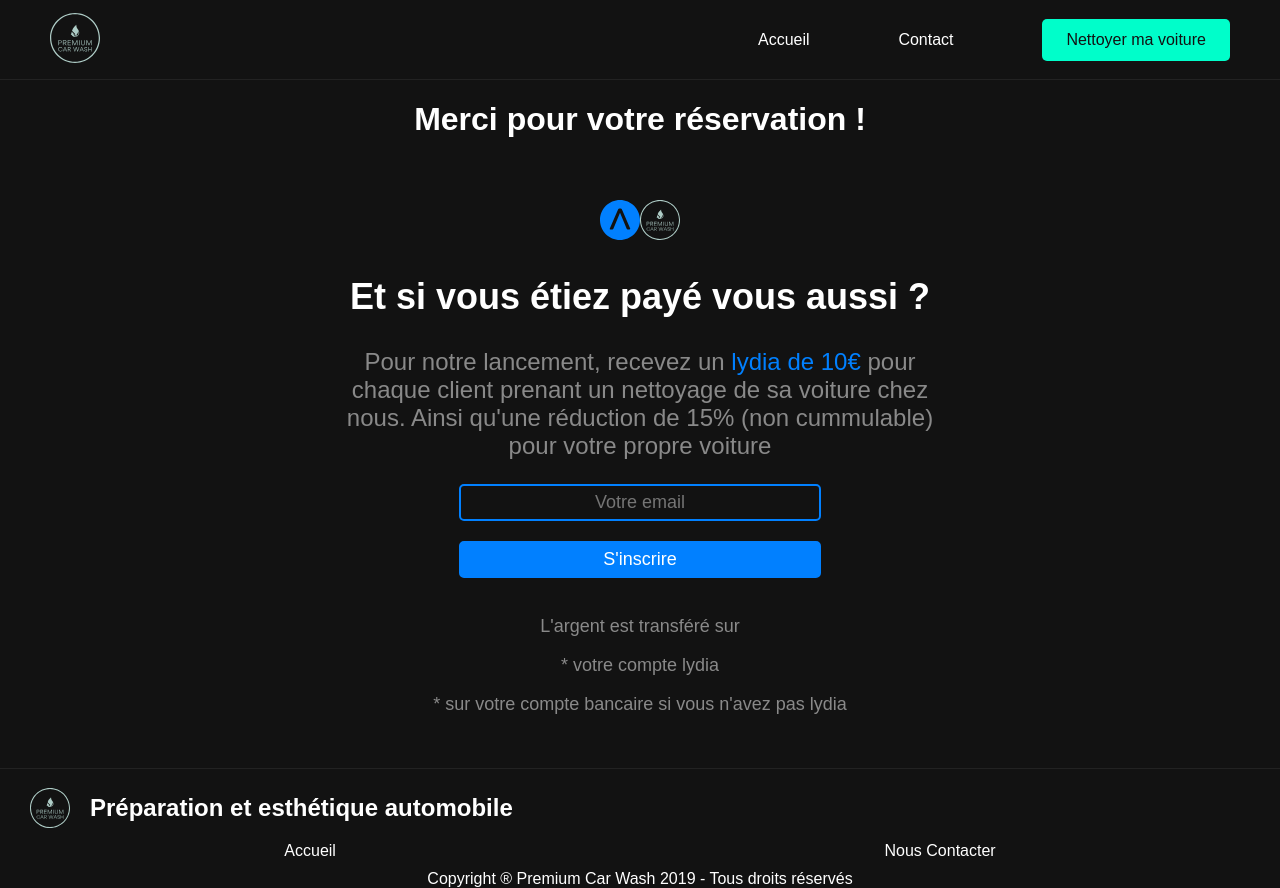
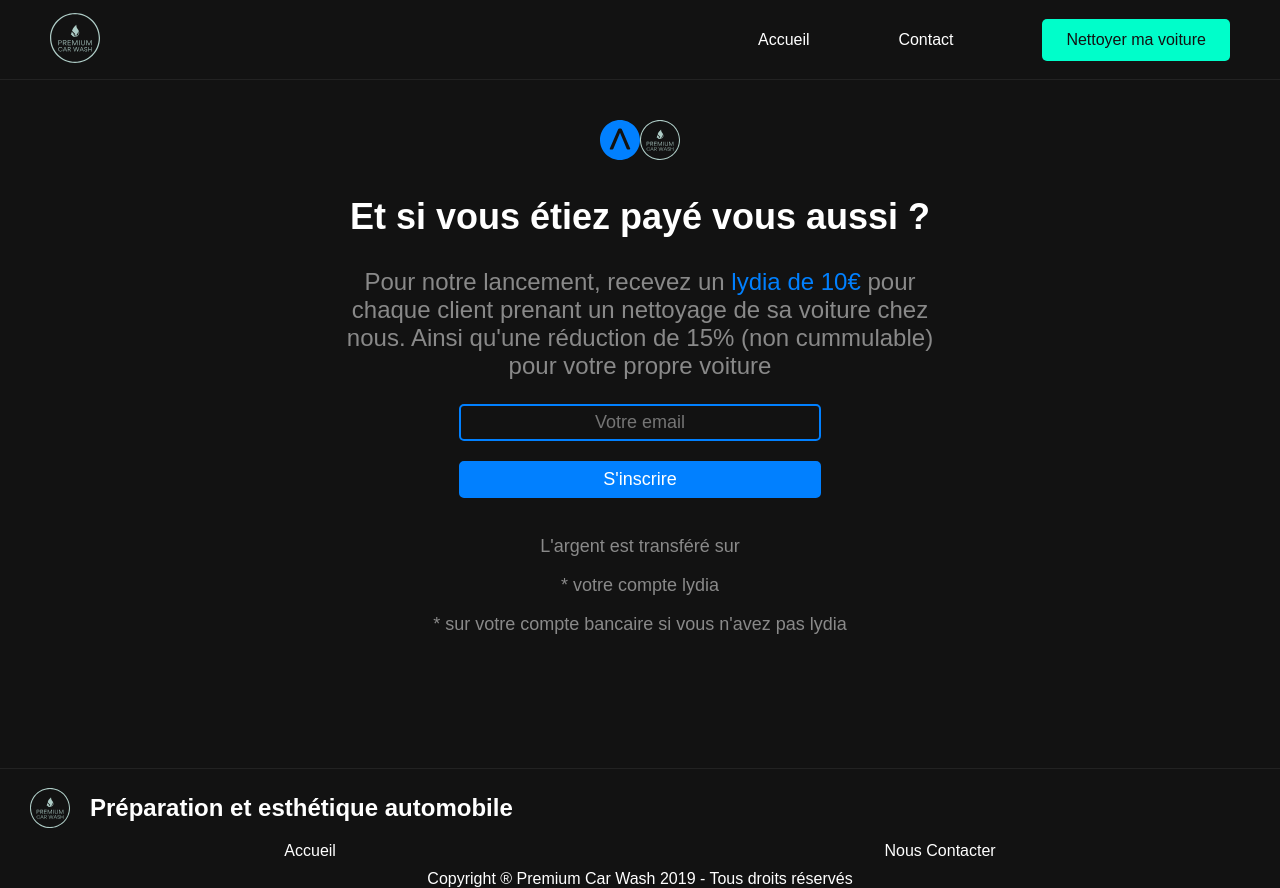
Before and after one commit to Yvens16/next-premium-car-wash, a Next.js app: page /remerciements in a window 1280 px wide. Built offline with nearby package versions, Linux system fonts and the light colour scheme; no server answers.

Commit message:
display thanks only if user came from calendly

```diff
--- a/pages/remerciements.js
+++ b/pages/remerciements.js
@@ -7,6 +7,12 @@ import { useAuth } from '../firebase/use-auth'
 
 
 export default function Affiliate () {
+  const [isReservation, setIsReservation] = useState(false)
+  useEffect(() => {
+    if (new URLSearchParams(window.location.search).has('reservation')) {
+      setIsReservation(true);
+    }
+  }, [])
   return (
     <main>
       <Head>
@@ -23,7 +29,7 @@ export default function Affiliate () {
         />
         <link rel='icon' href='/favicon.ico' />
       </Head>
-      <h1>Merci pour votre réservation !</h1>
+      {isReservation ? <h1>Merci pour votre réservation !</h1> : null}
       <style jsx>{`
         h1 {
           text-align: center;
```
